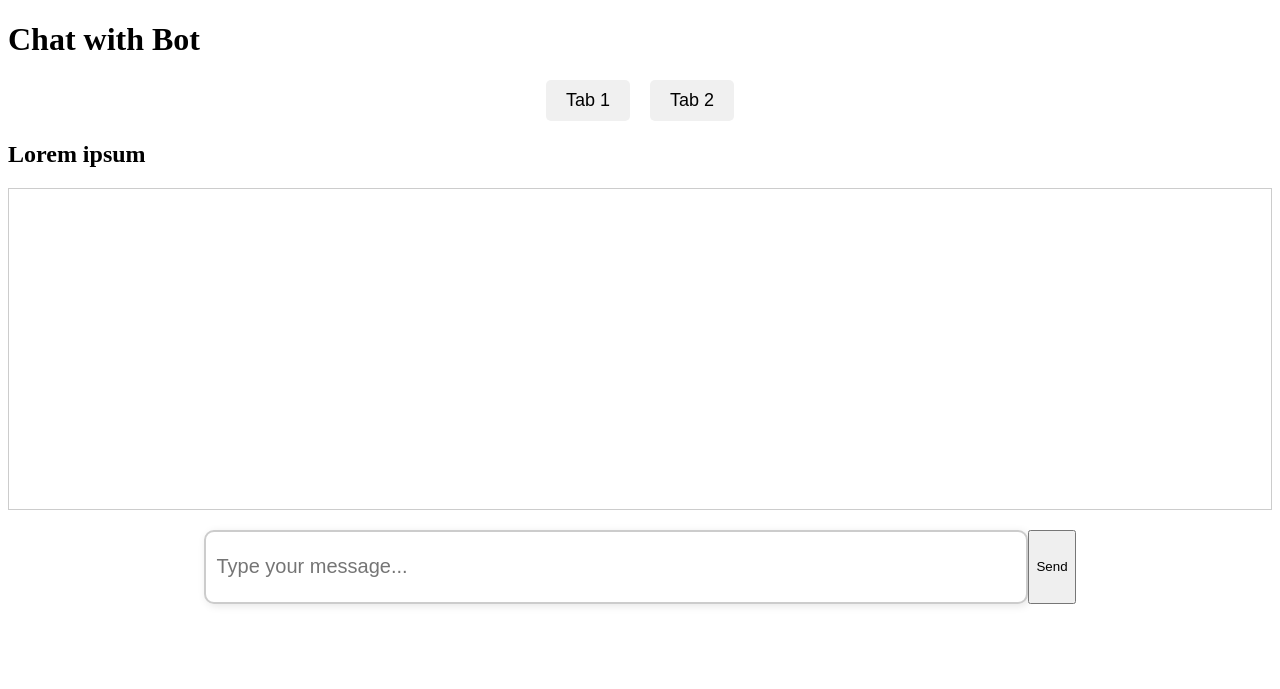
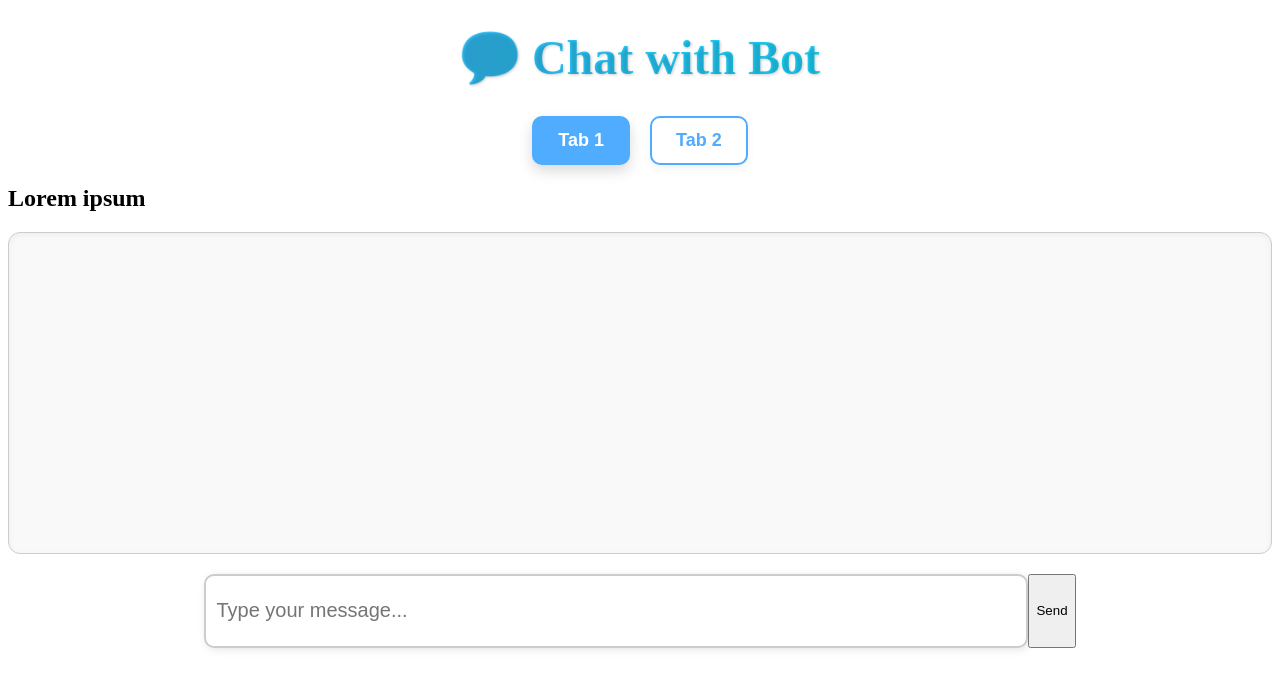
Before and after one commit to AlexMtzRmz0212/AML_Project, a Django app: page / in a window 1280 px wide, after a click on "Tab 1". Shown: the top 689 px of the page. Run offline with Django 5.2, Linux system fonts and the light colour scheme; parts of the project's set-up code (start-up, migrations or seed data) failed here and were passed over.

Commit message:
edited styles, trying to fix commits to main

```diff
--- a/AMLFinalProject/chatBot/templates/chat/chat.html
+++ b/AMLFinalProject/chatBot/templates/chat/chat.html
@@ -5,7 +5,7 @@
     <script src="https://code.jquery.com/jquery-3.6.0.min.js"></script>
 </head>
 <body>
-    <h1>Chat with Bot</h1>
+    <h1 class="fancy-header">💬 Chat with Bot</h1>
 
     <div class="tab-container">
         <button class="tab-button" onclick="showTab('tab1')">Tab 1</button>
@@ -57,10 +57,12 @@
 
             $.ajax({
                 type: 'POST',
-                url: '/api/',
-                data: {
-                    message: message,
-                    csrfmiddlewaretoken: getCSRFToken()
+                url: 'api/chat/',
+                data: JSON.stringify({            // Convert JS object to JSON string
+                    message: message
+                }),
+                headers: {                         // Send CSRF token in headers (Django requirement)
+                    'X-CSRFToken': getCSRFToken()
                 },
                 success: function(response) {
                     // Safely check if response contains expected data
@@ -80,6 +82,9 @@
         function showTab(tabId) {
             $('.tab-content').hide();
             $(`#${tabId}`).show();
+
+            $('.tab-button').removeClass('active');
+            $(`.tab-button[onclick="showTab('${tabId}')"]`).addClass('active');
         }
 
         // Allow sending message with Enter key
@@ -116,22 +121,76 @@
         }
 
         .tab-button {
-            padding: 10px 20px;
+            padding: 12px 24px;
             margin: 0 10px;
             cursor: pointer;
-            background-color: #f0f0f0;
-            border: none;
-            border-radius: 5px;
+            background-color: #ffffff;
+            border: 2px solid #4facfe;
+            border-radius: 10px;
             font-size: 18px;
+            font-weight: 600;
+            transition: all 0.3s ease;
+            box-shadow: 0 4px 10px rgba(0, 0, 0, 0.05);
+            color: #4facfe;
         }
 
         .tab-button:hover {
-            background-color: #ddd;
+            background-color: #4facfe;
+            color: white;
+            transform: translateY(-2px);
+            box-shadow: 0 6px 14px rgba(0, 0, 0, 0.1);
         }
 
         .tab-content {
             display: none;
         }
+        .tab-button.active {
+            background-color: #4facfe;
+            color: white;
+            box-shadow: 0 6px 14px rgba(0, 0, 0, 0.15);
+        }
+
+        .fancy-header {
+            text-align: center;
+            font-size: 48px;
+            font-weight: bold;
+            background: linear-gradient(90deg, #4facfe 0%, #00f2fe 100%);
+            background-clip: text;
+            -webkit-background-clip: text;
+            -moz-background-clip: text;
+            -o-background-clip: text;
+            -ms-background-clip: text;
+
+            color: transparent;
+            -webkit-text-fill-color: transparent; /* Still needed for WebKit-based browsers */
+            text-shadow: 1px 1px 3px rgba(0, 0, 0, 0.2);
+            margin: 30px 0;
+        }
+
+        #chatbox1, #chatbox2 {
+            background-color: #f9f9f9;
+            border-radius: 12px;
+            border: 1px solid #ddd;
+            padding: 15px;
+            height: 300px;
+            overflow-y: auto;
+            box-shadow: inset 0 2px 6px rgba(0, 0, 0, 0.05);
+            font-family: sans-serif;
+            font-size: 16px;
+            line-height: 1.5;
+        }
+        #chatbox1::-webkit-scrollbar,
+        #chatbox2::-webkit-scrollbar {
+            width: 8px;
+        }
+
+        #chatbox1::-webkit-scrollbar-thumb,
+        #chatbox2::-webkit-scrollbar-thumb {
+            background: #ccc;
+            border-radius: 4px;
+        }
+
+
     </style>
 </body>
 </html>
--- a/AMLFinalProject/chatBot/urls.py
+++ b/AMLFinalProject/chatBot/urls.py
@@ -3,5 +3,6 @@ from . import views
 
 urlpatterns = [
     path('', views.chat_view, name='chat'),
+    path('home', views.home, name='home'),
     path('api/chat/', views.chat_response, name='chat_response')
 ]
--- a/AMLFinalProject/chatBot/views.py
+++ b/AMLFinalProject/chatBot/views.py
@@ -5,7 +5,7 @@ import json
 from django.views.decorators.csrf import csrf_exempt
 from fpdf import FPDF
 from io import BytesIO
-from docx import Document as DocxDocument
+# from docx import Document as DocxDocument
 from .rag_pipeline import qa_chain  # Import the QA chain set up in rag_pipeline.py
 
 def chat_view(request):
@@ -25,6 +25,10 @@ def home(request):
 def chat_response(request):
     if request.method == "POST":
         data = json.loads(request.body)
+
+        if not request.body:
+            return JsonResponse({"error": "Empty request body"}, status=400)
+
         user_query = data.get("message", "")
 
         # Run the user query through the RetrievalQA chain
@@ -47,20 +51,20 @@ def chat_response(request):
             print("PDF Generated!")
             return response
 
-        # Check if a Word document is requested
-        elif data.get("word"):
-            print("Generating Word document...")
-            doc = DocxDocument()
-            doc.add_paragraph(answer)
+        # # Check if a Word document is requested
+        # elif data.get("word"):
+        #     print("Generating Word document...")
+        #     doc = DocxDocument()
+        #     doc.add_paragraph(answer)
 
-            word_buffer = BytesIO()
-            doc.save(word_buffer)
-            word_data = word_buffer.getvalue()
+        #     word_buffer = BytesIO()
+        #     doc.save(word_buffer)
+        #     word_data = word_buffer.getvalue()
 
-            response = HttpResponse(word_data, content_type="application/vnd.openxmlformats-officedocument.wordprocessingml.document")
-            response["Content-Disposition"] = 'attachment; filename="response.docx"'
-            print("Word document generated!")
-            return response
+        #     response = HttpResponse(word_data, content_type="application/vnd.openxmlformats-officedocument.wordprocessingml.document")
+        #     response["Content-Disposition"] = 'attachment; filename="response.docx"'
+        #     print("Word document generated!")
+        #     return response
 
         # Default: return JSON response
         return JsonResponse({"response": answer})
```
Also changed, not shown: datasets/dataPrep1.py (renamed from backend/dataPrep1.py), datasets/dataPrep2.py (renamed from backend/dataPrep2.py), datasets/dataPrep3.py (renamed from backend/dataPrep3.py), datasets/dataPrep4.py (renamed from backend/dataPrep4.py), datasets/dataPrep5.py (renamed from backend/dataPrep5.py), datasets/dataPrep6.py (renamed from backend/dataPrep6.py).
